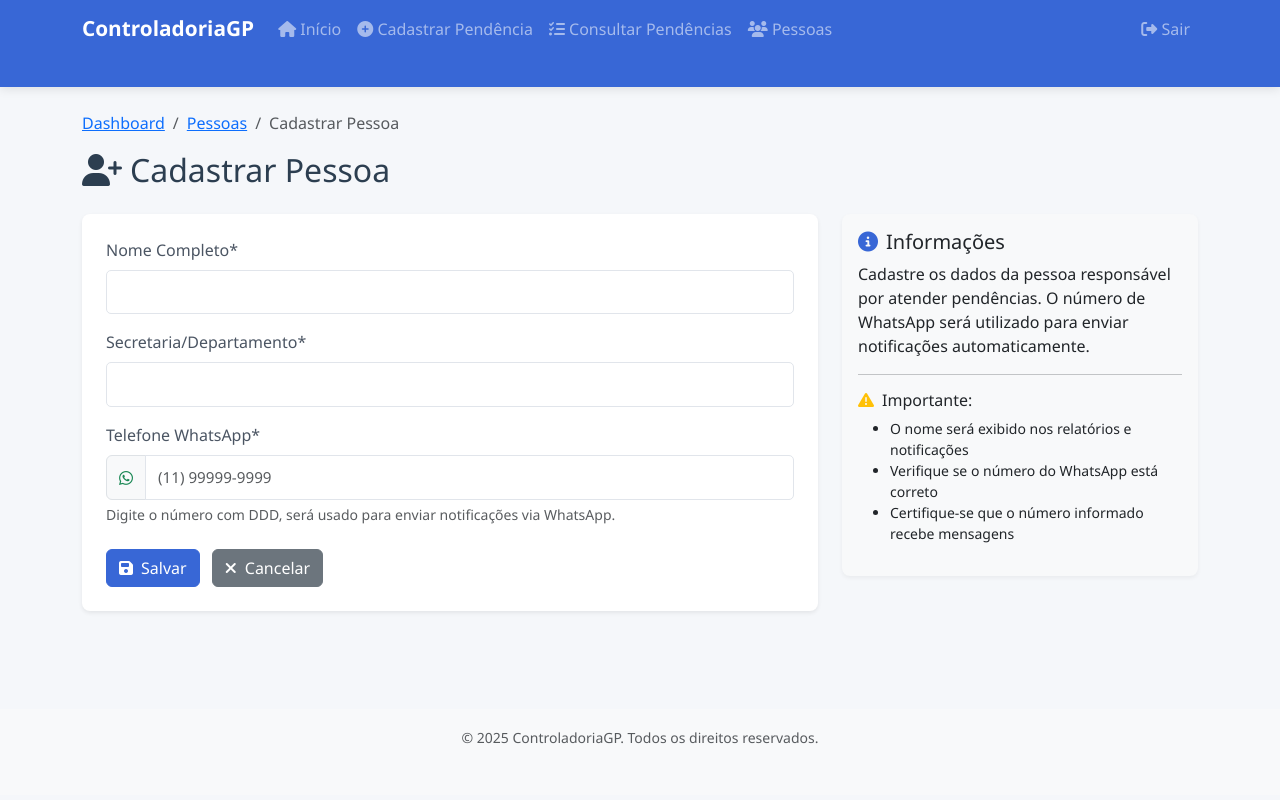
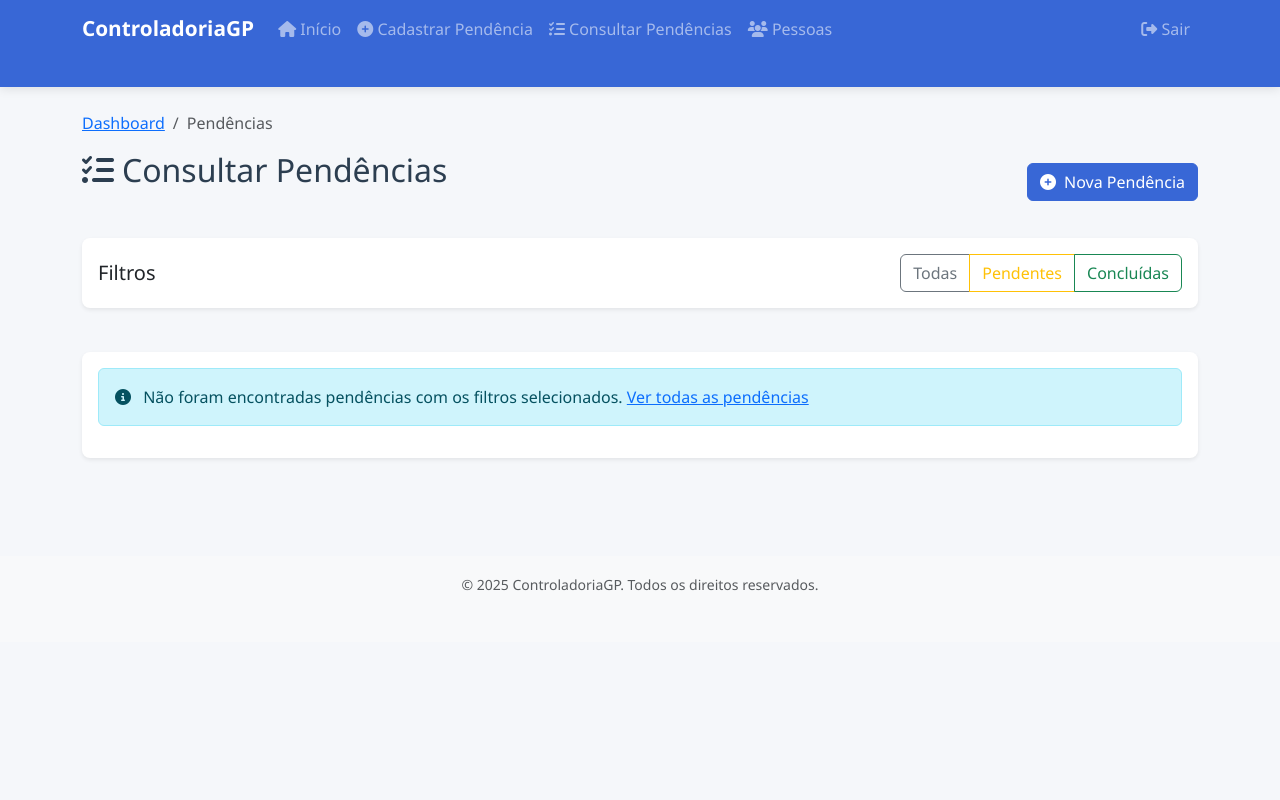
Before and after one commit to jerffesondeveloper/controladoria, a Flask app: page /pessoas/cadastrar in a window 1280 px wide. Run offline with Flask 2, Linux system fonts and the light colour scheme; a user stored in the database is signed in.

Commit message:
alterações finais

```diff
--- a/templates/cadastrar_pessoa.html
+++ b/templates/cadastrar_pessoa.html
@@ -1,6 +1,6 @@
 {% extends "base.html" %}
 
-{% block title %}Cadastrar Pessoa - Sistema de Controle de Pendências{% endblock %}
+{% block title %}Consultar Pendências - Sistema de Controle de Pendências{% endblock %}
 
 {% block content %}
 <div class="row">
@@ -8,96 +8,121 @@
         <nav aria-label="breadcrumb">
             <ol class="breadcrumb">
                 <li class="breadcrumb-item"><a href="{{ url_for('dashboard') }}">Dashboard</a></li>
-                <li class="breadcrumb-item"><a href="{{ url_for('listar_pessoas') }}">Pessoas</a></li>
-                <li class="breadcrumb-item active">Cadastrar Pessoa</li>
+                <li class="breadcrumb-item active">Pendências</li>
             </ol>
         </nav>
 
-        <h2 class="mb-4"><i class="fas fa-user-plus me-2"></i>Cadastrar Pessoa</h2>
+        <div class="d-flex justify-content-between align-items-center mb-4">
+            <h2><i class="fas fa-list-check me-2"></i>Consultar Pendências</h2>
+            <a href="{{ url_for('cadastrar_pendencia') }}" class="btn btn-primary">
+                <i class="fas fa-plus-circle me-2"></i>Nova Pendência
+            </a>
+        </div>
+    </div>
+</div>
+
+<div class="row mb-4">
+    <div class="col-12">
+        <div class="card shadow-sm">
+            <div class="card-body">
+                <div class="d-flex justify-content-between align-items-center">
+                    <div>
+                        <h5 class="card-title mb-0">Filtros</h5>
+                    </div>
+                    <div class="btn-group" role="group">
+                        <a href="{{ url_for('consultar_pendencias', status='todas') }}"
+                           class="btn btn-outline-secondary {{ 'active' if filtro_status == 'todas' else '' }}">
+                            Todas
+                        </a>
+                        <a href="{{ url_for('consultar_pendencias', status='pendentes') }}"
+                           class="btn btn-outline-warning {{ 'active' if filtro_status == 'pendentes' else '' }}">
+                            Pendentes
+                        </a>
+                        <a href="{{ url_for('consultar_pendencias', status='concluidas') }}"
+                           class="btn btn-outline-success {{ 'active' if filtro_status == 'concluidas' else '' }}">
+                            Concluídas
+                        </a>
+                    </div>
+                </div>
+            </div>
+        </div>
     </div>
 </div>
 
 <div class="row">
-    <div class="col-md-8">
+    <div class="col-12">
         <div class="card shadow-sm">
-            <div class="card-body p-4">
-                <form method="POST" action="{{ url_for('cadastrar_pessoa') }}">
-                    <div class="mb-3">
-                        <label for="nome" class="form-label">Nome Completo*</label>
-                        <input type="text" class="form-control" id="nome" name="nome" required>
-                    </div>
-
-                    <div class="mb-3">
-                        <label for="secretaria" class="form-label">Secretaria/Departamento*</label>
-                        <input type="text" class="form-control" id="secretaria" name="secretaria" required>
-                    </div>
-
-                    <div class="mb-3">
-                        <label for="telefone" class="form-label">Telefone WhatsApp*</label>
-                        <div class="input-group">
-                            <span class="input-group-text"><i class="fab fa-whatsapp text-success"></i></span>
-                            <input type="text" class="form-control" id="telefone" name="telefone"
-                                   placeholder="(11) 99999-9999" required>
-                        </div>
-                        <div class="form-text">
-                            Digite o número com DDD, será usado para enviar notificações via WhatsApp.
-                        </div>
-                    </div>
-
-                    <div class="mt-4">
-                        <button type="submit" class="btn btn-primary">
-                            <i class="fas fa-save me-2"></i>Salvar
-                        </button>
-                        <a href="{{ url_for('listar_pessoas') }}" class="btn btn-secondary ms-2">
-                            <i class="fas fa-times me-2"></i>Cancelar
-                        </a>
-                    </div>
-                </form>
-            </div>
-        </div>
-    </div>
-
-    <div class="col-md-4">
-        <div class="card bg-light">
             <div class="card-body">
-                <h5 class="card-title"><i class="fas fa-info-circle me-2 text-primary"></i>Informações</h5>
-                <p>
-                    Cadastre os dados da pessoa responsável por atender pendências.
-                    O número de WhatsApp será utilizado para enviar notificações automaticamente.
-                </p>
-                <hr>
-                <h6><i class="fas fa-exclamation-triangle me-2 text-warning"></i>Importante:</h6>
-                <ul class="small">
-                    <li>O nome será exibido nos relatórios e notificações</li>
-                    <li>Verifique se o número do WhatsApp está correto</li>
-                    <li>Certifique-se que o número informado recebe mensagens</li>
-                </ul>
+                {% if pendencias %}
+                <div class="table-responsive">
+                    <table class="table table-hover">
+                        <thead class="table-light">
+                            <tr>
+                                <th>ID</th>
+                                <th>Descrição</th>
+                                <th>Responsável</th>
+                                <th>Data Cadastro</th>
+                                <th>Prazo</th>
+                                <th>Status</th>
+                                <th>Ações</th>
+                            </tr>
+                        </thead>
+                        <tbody>
+                            {% for pendencia in pendencias %}
+                            <tr>
+                                <td>{{ pendencia.id }}</td>
+                                <td>{{ pendencia.descricao|truncate(50) }}</td>
+                                <td>
+                                    {% if pendencia.responsavel %}
+                                        {{ pendencia.responsavel.nome }}
+                                    {% else %}
+                                        <span class="text-muted">Não definido</span>
+                                    {% endif %}
+                                </td>
+                                <td>{{ pendencia.data_cadastro|format_date }}</td>
+                                <td>
+                                    {% if pendencia.data_prazo %}
+                                    {{ pendencia.data_prazo|format_date }}
+                                    {% else %}
+                                    <span class="text-muted">---</span>
+                                    {% endif %}
+                                </td>
+                                <td>
+                                    {% if pendencia.concluida %}
+                                    <span class="badge bg-success">Concluída</span>
+                                    {% else %}
+                                    <span class="badge bg-warning">Pendente</span>
+                                    {% endif %}
+                                </td>
+                                <td>
+                                    <a href="{{ url_for('detalhe_pendencia', id=pendencia.id) }}" class="btn btn-sm btn-outline-primary me-1">
+                                        <i class="fas fa-eye"></i>
+                                    </a>
+                                    {% if not pendencia.concluida %}
+                                    <a href="{{ url_for('enviar_lembrete', id=pendencia.id) }}" class="btn btn-sm btn-outline-success me-1">
+                                        <i class="fab fa-whatsapp"></i>
+                                    </a>
+                                    <a href="{{ url_for('concluir_pendencia', id=pendencia.id) }}" class="btn btn-sm btn-outline-secondary">
+                                        <i class="fas fa-check"></i>
+                                    </a>
+                                    {% endif %}
+                                </td>
+                            </tr>
+                            {% endfor %}
+                        </tbody>
+                    </table>
+                </div>
+                {% else %}
+                <div class="alert alert-info">
+                    <i class="fas fa-info-circle me-2"></i>
+                    Não foram encontradas pendências com os filtros selecionados.
+                    {% if filtro_status != 'todas' %}
+                    <a href="{{ url_for('consultar_pendencias', status='todas') }}">Ver todas as pendências</a>
+                    {% endif %}
+                </div>
+                {% endif %}
             </div>
         </div>
     </div>
 </div>
 {% endblock %}
-
-{% block extra_scripts %}
-<script>
-    $(document).ready(function() {
-        // Máscara para o telefone
-        $("#telefone").on("input", function() {
-            const value = $(this).val().replace(/\D/g, '');
-            let formatted = '';
-
-            if (value.length <= 2) {
-                formatted = value;
-            } else if (value.length <= 6) {
-                formatted = `(${value.substring(0, 2)}) ${value.substring(2)}`;
-            } else if (value.length <= 10) {
-                formatted = `(${value.substring(0, 2)}) ${value.substring(2, 6)}-${value.substring(6)}`;
-            } else {
-                formatted = `(${value.substring(0, 2)}) ${value.substring(2, 7)}-${value.substring(7, 11)}`;
-            }
-
-            $(this).val(formatted);
-        });
-    });
-</script>
-{% endblock %}
--- a/templates/pendencia_detalhe.html
+++ b/templates/pendencia_detalhe.html
@@ -156,6 +156,7 @@
                     <a href="{{ url_for('enviar_lembrete', id=pendencia.id) }}" class="list-group-item list-group-item-action">
                         <div class="d-flex w-100 align-items-center">
                             <div class="me-3">
+                                <i class="fab
                                 <i class="fab fa-whatsapp text-success fa-2x"></i>
                             </div>
                             <div>
```
Also changed, not shown: templates/cadastrar_pendencia.html (+102 -72 lines).
